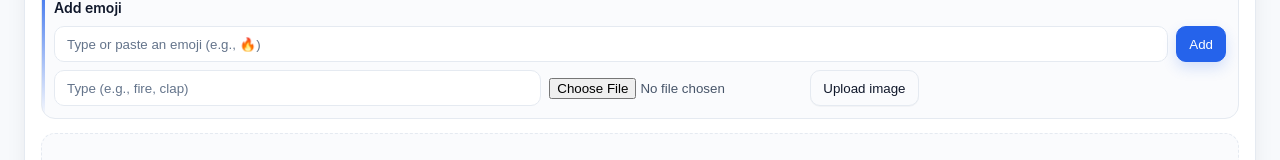
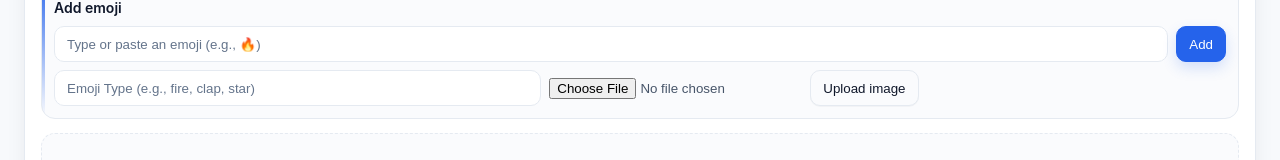
Before and after one commit to TeplayTel/global-reaction-management-system-23512, a React (Create React App) app in the folder admin_frontend/: page / in a window 1280 px wide. Shown: the part 194-354 px from the top of the page. Built offline with nearby package versions, Linux system fonts and the light colour scheme; no server answers; the HTML template or start-up script is replaced by a standard one.

Commit message:
CheckPoint - cgcaa048ef

```diff
--- a/admin_frontend/src/components/EmojiManager.js
+++ b/admin_frontend/src/components/EmojiManager.js
@@ -26,8 +26,8 @@ export default function EmojiManager() {
   const confirmCancelRef = useRef(null);
 
   // Upload form state
-  const [uploadType, setUploadType] = useState('');
-  const [uploadFile, setUploadFile] = useState(null);
+  const [uploadType, setUploadType] = useState(''); // new: type/category label
+  const [uploadFile, setUploadFile] = useState(null); // new: image file
 
   // Normalize API/mocked list into unified objects
   const normalizeList = (rawList) => {
@@ -162,7 +162,7 @@ export default function EmojiManager() {
     e.preventDefault();
     setError('');
     if (!uploadType.trim()) {
-      setError('Please enter a type name for the emoji (e.g., "fire").');
+      setError('Please enter a type/label for the emoji (e.g., "fire").');
       return;
     }
     if (!uploadFile) {
@@ -177,7 +177,7 @@ export default function EmojiManager() {
       // Reset form
       setUploadType('');
       setUploadFile(null);
-      // Reset file input value in DOM if needed
+      // Best effort to clear file input
       if (e.target && e.target.reset) e.target.reset();
     } catch (err) {
       setError(err?.message || 'Unable to upload emoji image.');
@@ -251,23 +251,23 @@ export default function EmojiManager() {
 
         {/* Upload image emoji */}
         <form className="form-inline" onSubmit={onUpload} style={{ marginTop: 8 }}>
-          <label htmlFor="emoji-type" className="sr-only">Emoji type</label>
+          <label htmlFor="emoji-type" className="sr-only">Emoji Type (label/category)</label>
           <input
             id="emoji-type"
             className="input"
-            placeholder="Type (e.g., fire, clap)"
+            placeholder="Emoji Type (e.g., fire, clap, star)"
             value={uploadType}
             onChange={(e) => setUploadType(e.target.value)}
             aria-label="Emoji type"
             disabled={busy || uploadBusy}
             style={{ flex: 0.6 }}
           />
-          <label htmlFor="emoji-file" className="sr-only">Emoji image</label>
+          <label htmlFor="emoji-file" className="sr-only">Emoji Image Upload</label>
           <input
             id="emoji-file"
             type="file"
             accept="image/*"
-            aria-label="Emoji image file"
+            aria-label="Emoji image upload"
             onChange={(e) => setUploadFile(e.target.files && e.target.files[0] ? e.target.files[0] : null)}
             disabled={busy || uploadBusy}
             style={{ color: 'var(--text-secondary)' }}
```
Also changed, not shown: 2 other files (tests, documents, lock files or other folders).
